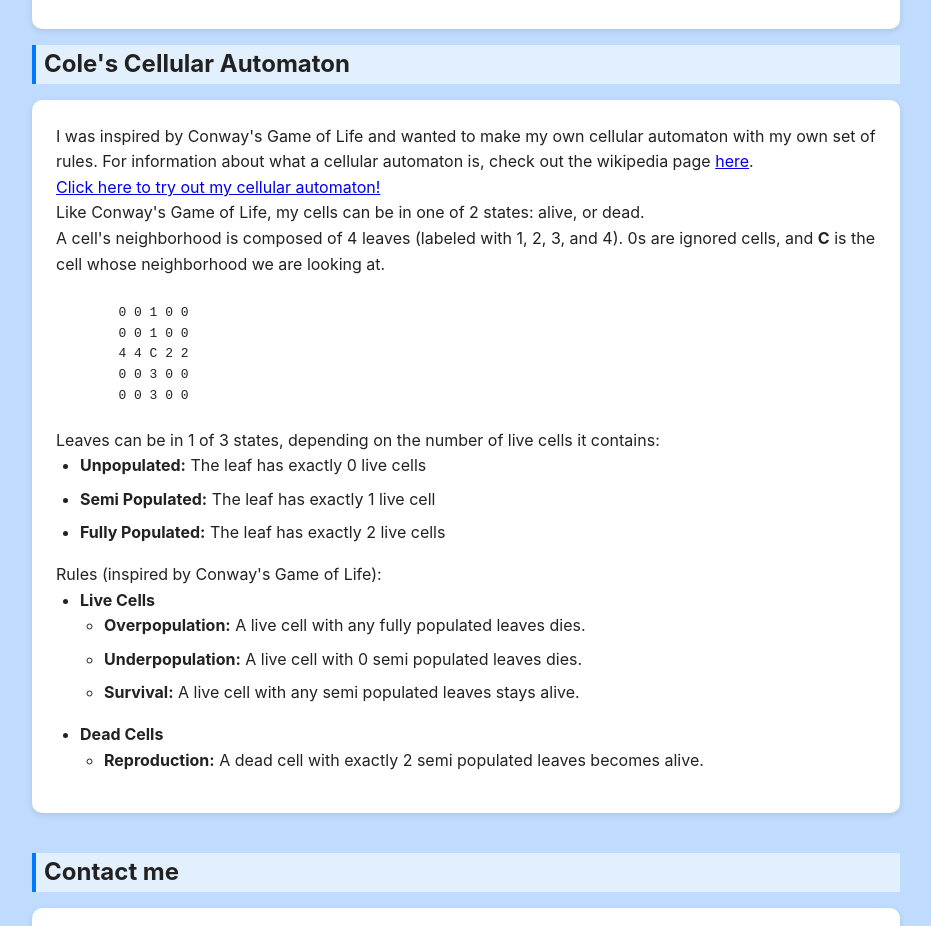
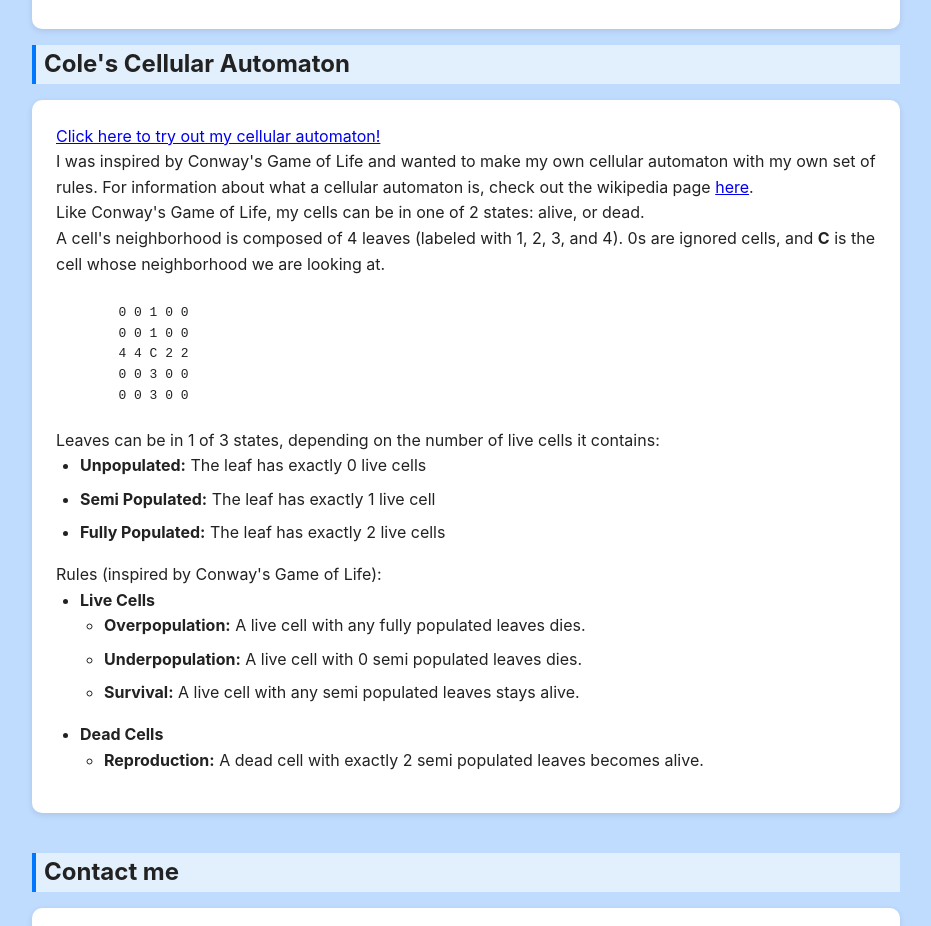
Before and after one commit to cole-propach/website, a plain HTML site: page projects/index.html in a window 1280 px wide. Shown: the part 1972-2898 px from the top of the page, without its empty margins (174-1105 px from the left). Drawn offline with Linux system fonts and the light colour scheme.

Commit message:
moved link to cca demo

```diff
--- a/projects/index.html
+++ b/projects/index.html
@@ -50,8 +50,8 @@
       </div>
       <h2>Cole's Cellular Automaton</h2>
       <div class="box">
-        <p>I was inspired by Conway's Game of Life and wanted to make my own cellular automaton with my own set of rules. For information about what a cellular automaton is, check out the wikipedia page <a href="https://en.wikipedia.org/wiki/Cellular_automaton" target="_blank">here</a>.</p>
-        <a href="https://colepropach.com/cca" target="_blank">Click here to try out my cellular automaton!</a>
+        <p> <a href="https://colepropach.com/cca" target="_blank">Click here to try out my cellular automaton!</a> <br>
+          I was inspired by Conway's Game of Life and wanted to make my own cellular automaton with my own set of rules. For information about what a cellular automaton is, check out the wikipedia page <a href="https://en.wikipedia.org/wiki/Cellular_automaton" target="_blank">here</a>.</p>
         <p>
           Like Conway's Game of Life, my cells can be in one of 2 states: alive, or dead. <br>A cell's neighborhood is composed of 4 leaves (labeled with 1, 2, 3, and 4). 0s are ignored cells, and <strong>C</strong> is the cell whose neighborhood we are looking at.<br><br>
         </p>
```
